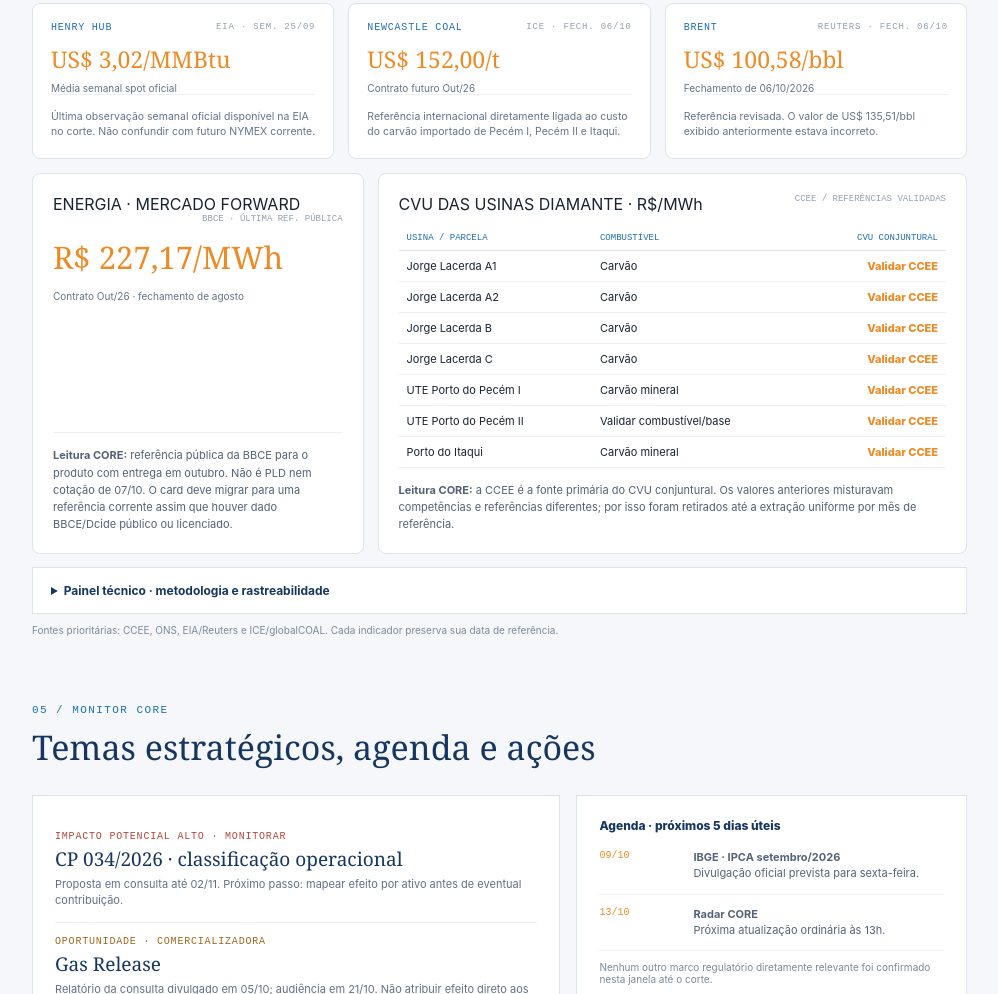
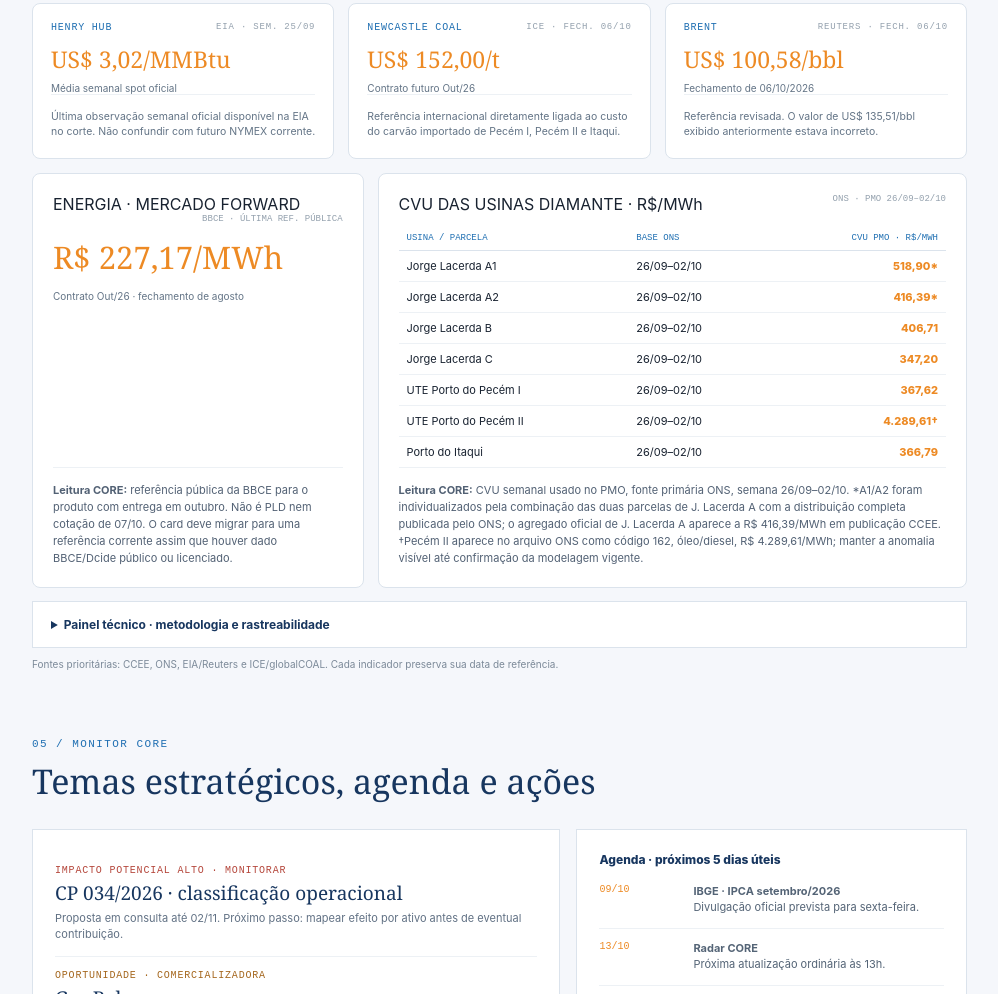
Before and after one commit to COREDIAMANTE/radar-core-diamante, a plain HTML site: page index.html in a window 1280 px wide. Shown: the part 3133-4127 px from the top of the page, without its empty margins (237-1235 px from the left). Drawn offline with Linux system fonts and the light colour scheme.

Commit message:
Completa CVUs semanais do painel com base ONS

```diff
--- a/index.html
+++ b/index.html
@@ -155,22 +155,22 @@ details.tech{margin-top:13px;background:#fff;border:1px solid var(--line)}detail
  </div>
  <div class="market-bottom">
   <div class="energy-card"><div class="name">ENERGIA · MERCADO FORWARD <span class="market-source">BBCE · ÚLTIMA REF. PÚBLICA</span></div><div class="value">R$ 227,17/MWh</div><div style="font-size:10px;color:#637486">Contrato Out/26 · fechamento de agosto</div><div class="market-reading"><strong>Leitura CORE:</strong> referência pública da BBCE para o produto com entrega em outubro. Não é PLD nem cotação de 07/10. O card deve migrar para uma referência corrente assim que houver dado BBCE/Dcide público ou licenciado.</div></div>
-  <div class="cvu-card"><div class="name">CVU DAS USINAS DIAMANTE · R$/MWh <span class="market-source">CCEE / REFERÊNCIAS VALIDADAS</span></div>
-   <table class="cvu-table"><thead><tr><th>Usina / parcela</th><th>Combustível</th><th>CVU conjuntural</th></tr></thead><tbody>
-    <tr><td>Jorge Lacerda A1</td><td>Carvão</td><td>Validar CCEE</td></tr>
-    <tr><td>Jorge Lacerda A2</td><td>Carvão</td><td>Validar CCEE</td></tr>
-    <tr><td>Jorge Lacerda B</td><td>Carvão</td><td>Validar CCEE</td></tr>
-    <tr><td>Jorge Lacerda C</td><td>Carvão</td><td>Validar CCEE</td></tr>
-    <tr><td>UTE Porto do Pecém I</td><td>Carvão mineral</td><td>Validar CCEE</td></tr>
-    <tr><td>UTE Porto do Pecém II</td><td>Validar combustível/base</td><td>Validar CCEE</td></tr>
-    <tr><td>Porto do Itaqui</td><td>Carvão mineral</td><td>Validar CCEE</td></tr>
+  <div class="cvu-card"><div class="name">CVU DAS USINAS DIAMANTE · R$/MWh <span class="market-source">ONS · PMO 26/09–02/10</span></div>
+   <table class="cvu-table"><thead><tr><th>Usina / parcela</th><th>Base ONS</th><th>CVU PMO · R$/MWh</th></tr></thead><tbody>
+    <tr><td>Jorge Lacerda A1</td><td>26/09–02/10</td><td>518,90*</td></tr>
+    <tr><td>Jorge Lacerda A2</td><td>26/09–02/10</td><td>416,39*</td></tr>
+    <tr><td>Jorge Lacerda B</td><td>26/09–02/10</td><td>406,71</td></tr>
+    <tr><td>Jorge Lacerda C</td><td>26/09–02/10</td><td>347,20</td></tr>
+    <tr><td>UTE Porto do Pecém I</td><td>26/09–02/10</td><td>367,62</td></tr>
+    <tr><td>UTE Porto do Pecém II</td><td>26/09–02/10</td><td>4.289,61†</td></tr>
+    <tr><td>Porto do Itaqui</td><td>26/09–02/10</td><td>366,79</td></tr>
    </tbody></table>
-   <div class="market-reading"><strong>Leitura CORE:</strong> a CCEE é a fonte primária do CVU conjuntural. Os valores anteriores misturavam competências e referências diferentes; por isso foram retirados até a extração uniforme por mês de referência.</div>
+   <div class="market-reading"><strong>Leitura CORE:</strong> CVU semanal usado no PMO, fonte primária ONS, semana 26/09–02/10. *A1/A2 foram individualizados pela combinação das duas parcelas de J. Lacerda A com a distribuição completa publicada pelo ONS; o agregado oficial de J. Lacerda A aparece a R$ 416,39/MWh em publicação CCEE. †Pecém II aparece no arquivo ONS como código 162, óleo/diesel, R$ 4.289,61/MWh; manter a anomalia visível até confirmação da modelagem vigente.</div>
   </div>
  </div>
  <details class="tech"><summary>Painel técnico · metodologia e rastreabilidade</summary><div class="tech-inner">
   <div class="tech-item"><strong>PLD 2026</strong>Mínimo R$ 57,31/MWh · máximo estrutural R$ 785,27/MWh · máximo horário R$ 1.611,04/MWh.</div>
-  <div class="tech-item"><strong>CVU</strong>Publicar apenas CVU conjuntural da CCEE, com MES_REFERENCIA explícito e mesma competência para todas as parcelas. Não misturar CVU contratual, estrutural ou conjuntural.</div>
+  <div class="tech-item"><strong>CVU operacional</strong>Fonte: ONS · CVU das Usinas Térmicas, semana operativa 26/09/2026 a 02/10/2026. É o custo declarado considerado no PMO e nos modelos NEWAVE/DECOMP/DESSEM, não custo realizado de combustível.</div>
  </div></details>
  <div style="font-size:10px;color:#7b8998;margin-top:10px">Fontes prioritárias: CCEE, ONS, EIA/Reuters e ICE/globalCOAL. Cada indicador preserva sua data de referência.</div>
 </section>
```
